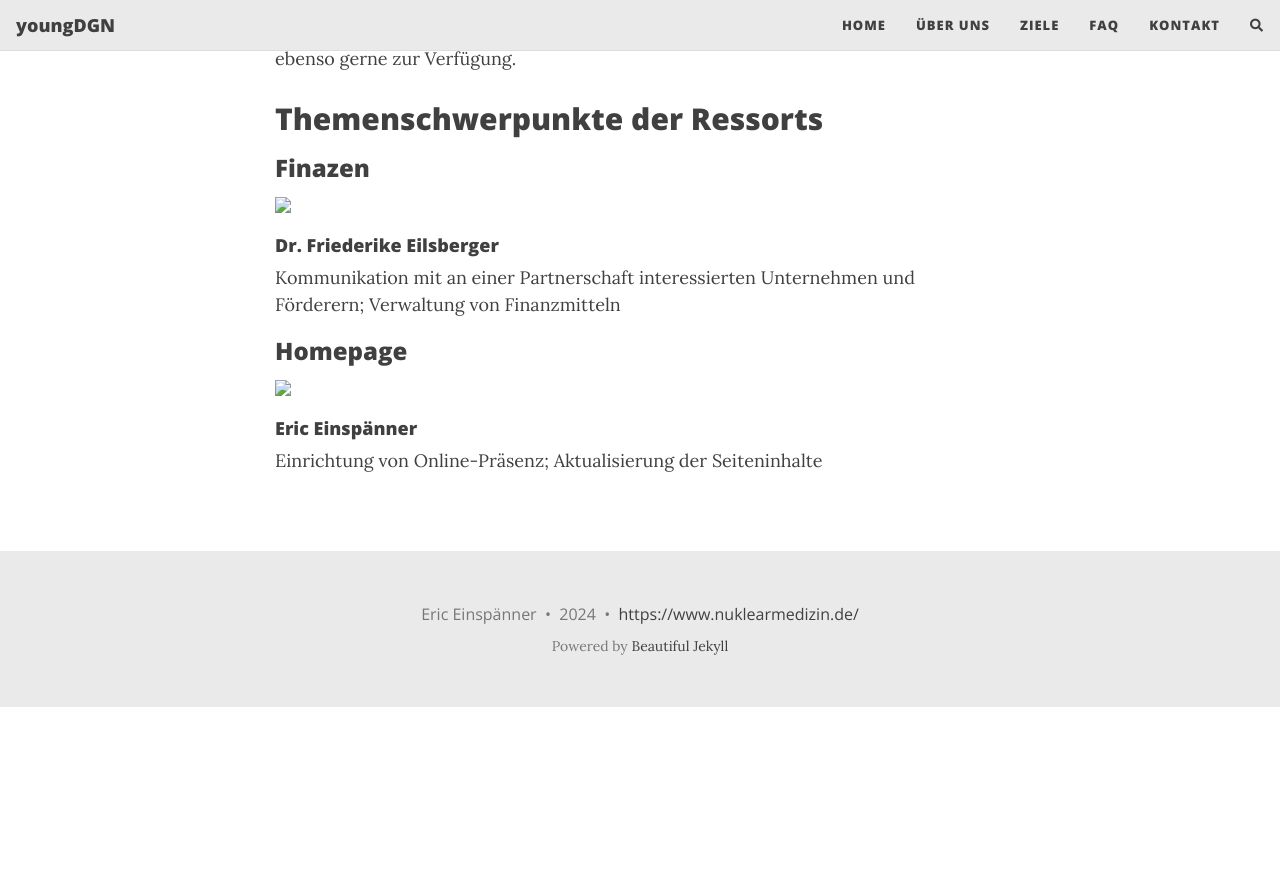
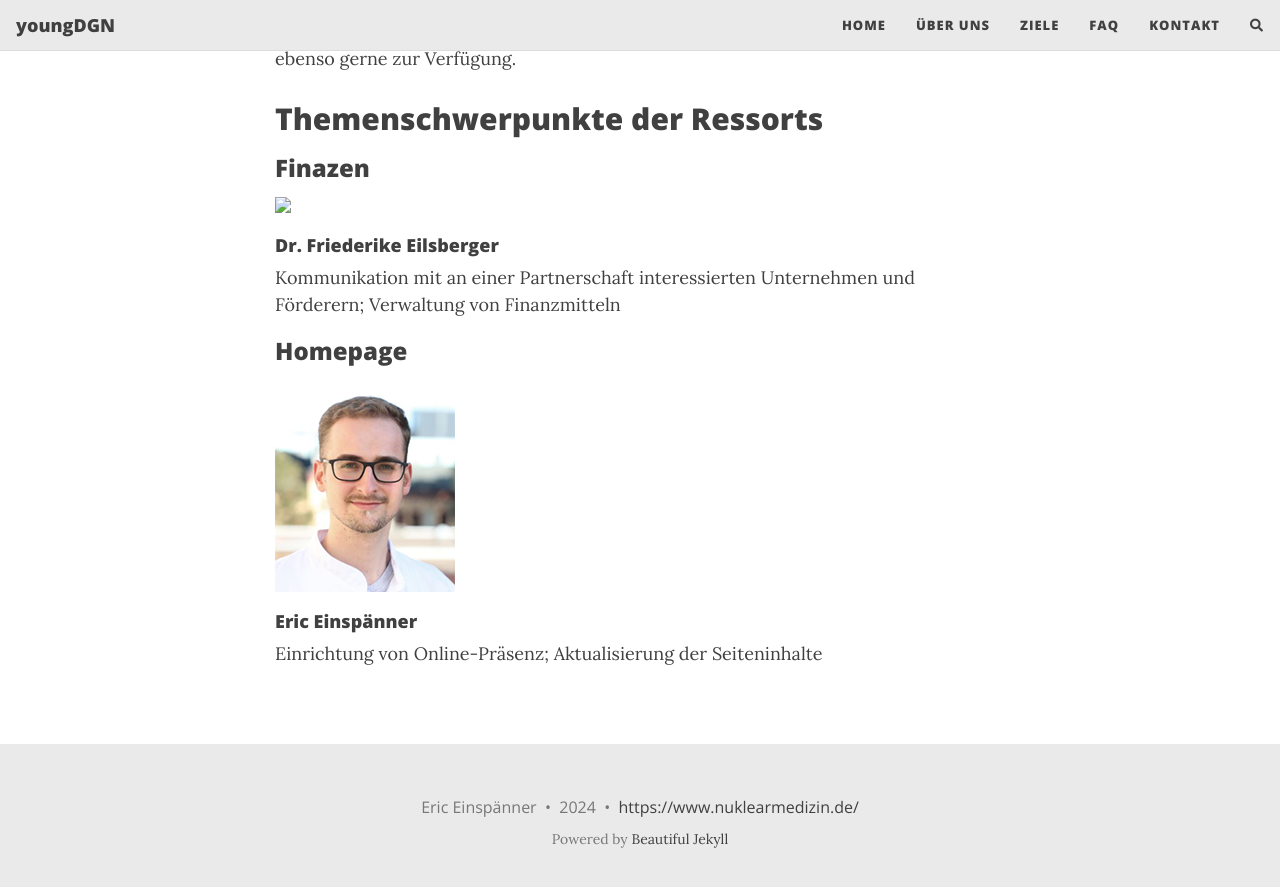
Before and after one commit to Ede1994/yDGN_Website, a Jekyll site: the page built from pages/goals.md, in a window 1280 px wide and 900 px high, scrolled down 769 px. Shown: the top 887 px of the window. Built offline with Jekyll 4.4.1, drawn with Linux system fonts in a browser that asks for light colours; nearby versions of some CDN libraries; comment, search, counter and statistics services are not loaded; before the commit the page ends 1476 px from its top, so only the background shows below that.

Commit message:
Update people.yaml

```diff
--- a/_data/people.yaml
+++ b/_data/people.yaml
@@ -5,5 +5,5 @@ finance_board:
 homepage_board:
 - name: Eric Einspänner
   desc: Einrichtung von Online-Präsenz; Aktualisierung der Seiteninhalte
-  img: ../assets/img/Eric_Einspaenner.png
+  img: https://github.com/Ede1994/yDGN_Website/blob/markdown/assets/img/Eric_Einspaenner.png
   github: http://github.com/ede1994
```
